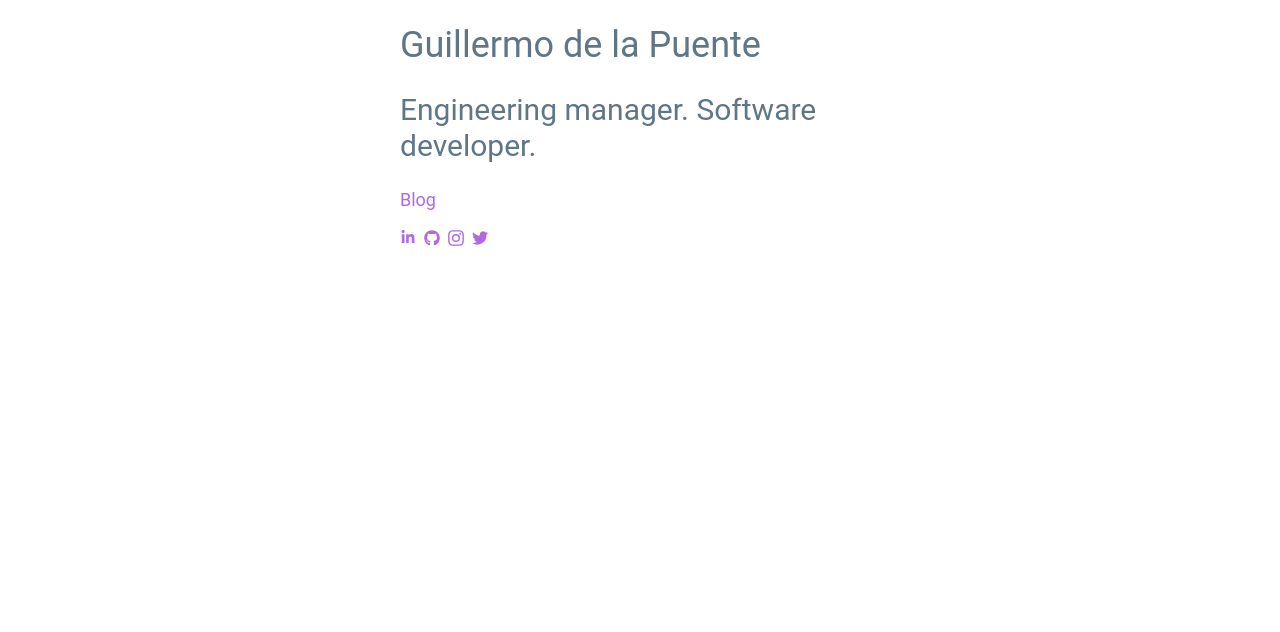
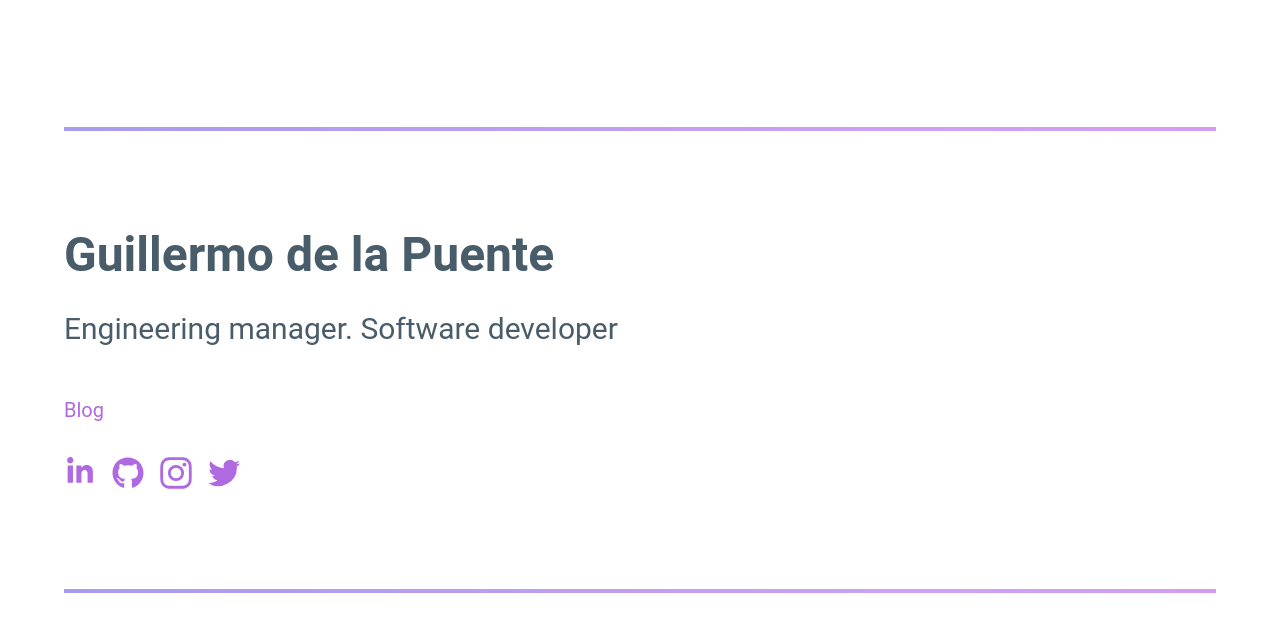
Before and after one commit to guillermodlpa/site, a Next.js app: page / in a window 1280 px wide. Shown: the top 632 px of the page. Built offline with nearby package versions, Linux system fonts and the light colour scheme.

Commit message:
Implement homepage

```diff
--- /dev/null
+++ b/components/MagicalDivider.tsx
@@ -0,0 +1,28 @@
+import { As, Divider, keyframes } from "@chakra-ui/react";
+
+const BackgroundPositionOscilation = keyframes`
+  0%{background-position:85% 0%}
+  50%{background-position:0% 0%}
+  100%{background-position:85% 0%}
+`;
+
+export default function MagicalDivider({
+  as = "hr",
+  height = 1,
+}: {
+  as?: As;
+  height?: number;
+}) {
+  return (
+    <Divider
+      as={as}
+      height={height}
+      borderBottomWidth={0}
+      sx={{
+        background: `linear-gradient(90deg, #F0D690, #11c093, #4d53e0, #B161EC, #d233cf, #F0D690)`,
+        backgroundSize: "600% 600%",
+        animation: `${BackgroundPositionOscilation} 50s ease infinite`,
+      }}
+    />
+  );
+}
--- a/features/home/Home.tsx
+++ b/features/home/Home.tsx
@@ -1,4 +1,5 @@
 import {
+  Box,
   Container,
   Heading,
   Link,
@@ -11,6 +12,7 @@ import LinkedInLogo from "../../components/icons/LinkedInLogo";
 import GitHubLogo from "../../components/icons/GitHubLogo";
 import InstagramLogo from "../../components/icons/InstagramLogo";
 import TwitterLogo from "../../components/icons/TwitterLogo";
+import MagicalDivider from "../../components/MagicalDivider";
 
 const socialLinks = [
   {
@@ -37,30 +39,57 @@ const socialLinks = [
 
 function Home() {
   return (
-    <Container>
-      <Heading as="h1" size="xl">
+    <Box
+      width="full"
+      maxWidth="full"
+      py={8}
+      px="5vw"
+      minHeight="100vh"
+      display="flex"
+      flexDirection="column"
+    >
+      <Box
+        flexGrow={1}
+        display="flex"
+        flexDirection="column"
+        justifyContent="center"
+        mb={[0, 20]}
+      >
+        <MagicalDivider />
+
+        <Box
+          display="flex"
+          flexDirection="column"
+          justifyContent="center"
+          my={"12.5vh"}
+        >
+          <Heading as="h1" size="2xl" mb={8}>
             Guillermo de la Puente
           </Heading>
-      <Heading as="h2" size="lg">
-        Engineering manager. Software developer.
+          <Heading as="h2" size="lg" mb={12}>
+            Engineering manager. Software developer
           </Heading>
 
-      <Text>
+          <Text mb={8} fontSize="xl">
             <NextLink href="/blog" passHref>
               <Link>Blog</Link>
             </NextLink>
           </Text>
 
-      <Wrap>
+          <Wrap spacing={4}>
             {socialLinks.map(({ href, label, Icon }) => (
               <WrapItem key={href}>
                 <Link href={href} aria-label={label}>
-              <Icon />
+                  <Icon boxSize={8} />
                 </Link>
               </WrapItem>
             ))}
           </Wrap>
-    </Container>
+        </Box>
+
+        <MagicalDivider />
+      </Box>
+    </Box>
   );
 }
 
--- a/pages/_app.tsx
+++ b/pages/_app.tsx
@@ -1,4 +1,4 @@
-import { ThemeProvider } from "@chakra-ui/react";
+import { ChakraProvider } from "@chakra-ui/react";
 import Head from "next/head";
 import theme from "../theme";
 
@@ -18,9 +18,9 @@ function MyApp({ Component, pageProps }) {
         <meta name="robots" content="all" />
       </Head>
 
-      <ThemeProvider theme={theme}>
+      <ChakraProvider theme={theme}>
         <Component {...pageProps} />
-      </ThemeProvider>
+      </ChakraProvider>
     </>
   );
 }
--- a/theme.ts
+++ b/theme.ts
@@ -54,7 +54,12 @@ const theme = {
     Heading: {
       baseStyle: {
         fontWeight: "normal",
-        color: "neutral.500",
+        color: "neutral.600",
+      },
+      sizes: {
+        "2xl": {
+          fontWeight: "bold",
+        },
       },
     },
     Text: {
@@ -62,11 +67,11 @@ const theme = {
         fontFamily: "body",
         fontSize: "lg",
       },
-      variants: {
-        bodySecondary: () => ({
-          fontSize: "md",
-        }),
-      },
+      // variants: {
+      //   bodySecondary: () => ({
+      //     fontSize: "md",
+      //   }),
+      // },
     },
     Link: {
       baseStyle: {
```
Lines whose indentation alone changed are shown as unchanged.
